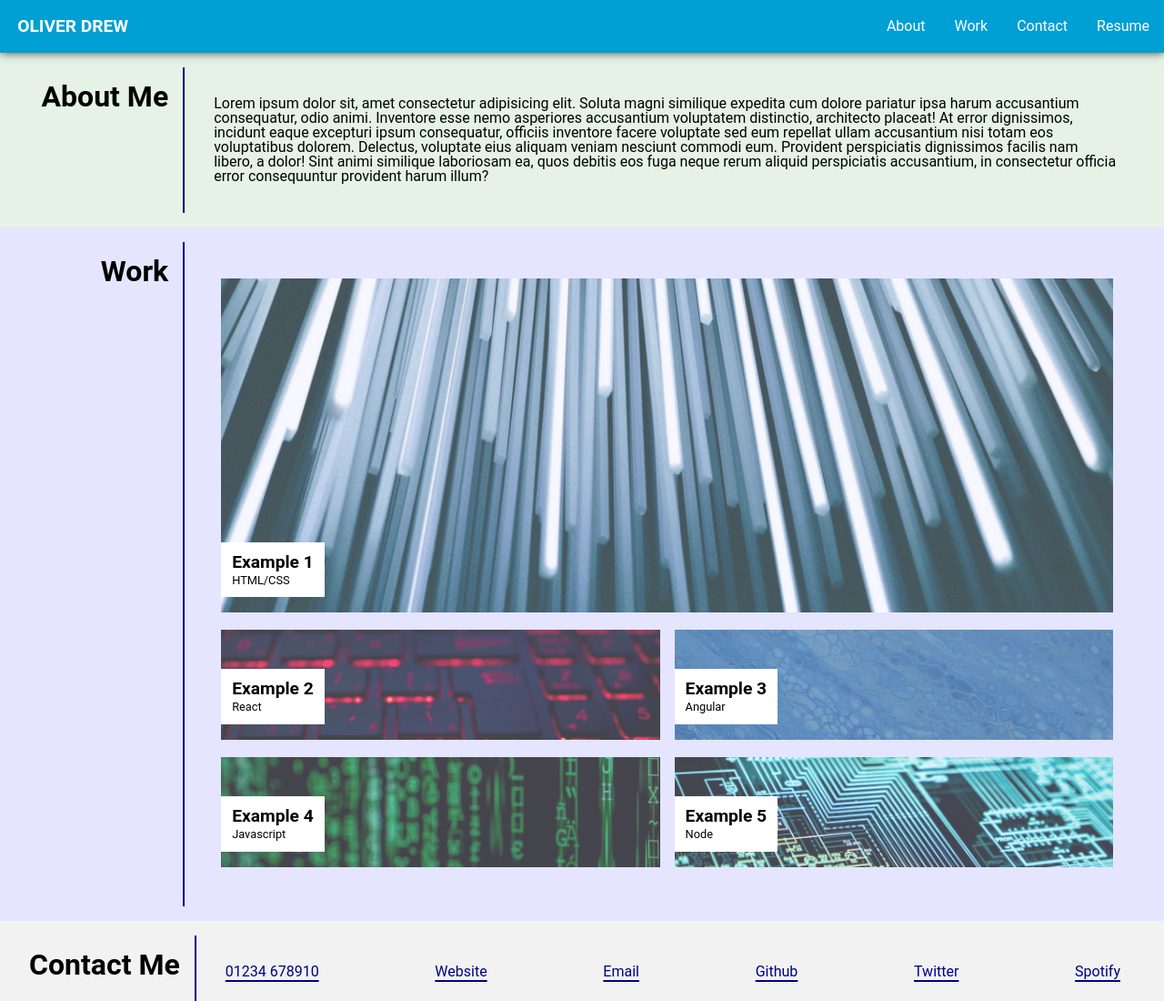
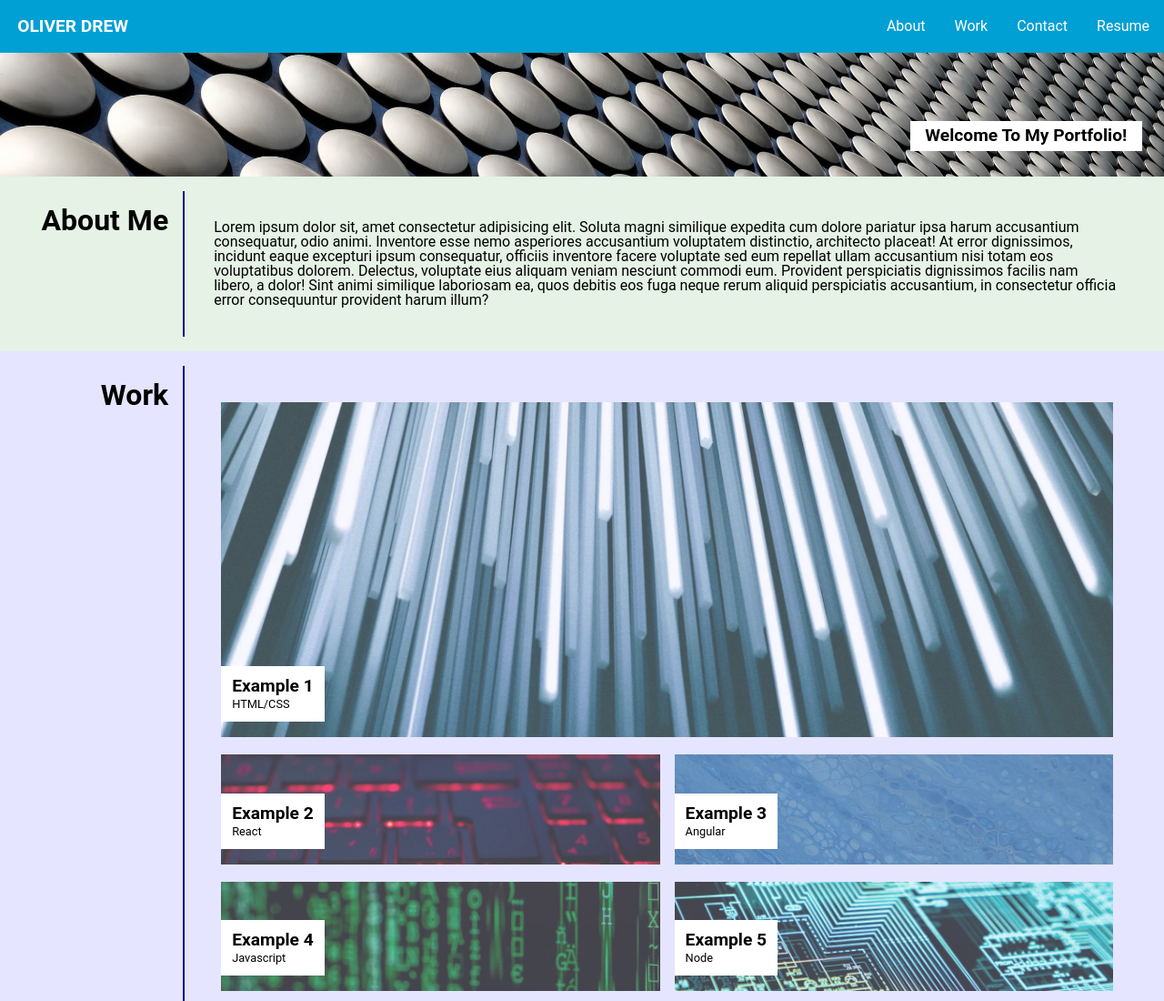
Before and after one commit to oli-drew/oliver-drew-portfolio, a plain HTML site: page index.html in a window 1280 px wide. Shown: the top 1100 px of the page at 91% size. Drawn offline with Linux system fonts and the light colour scheme.

Commit message:
Add header image with subtitle

```diff
--- a/assets/css/style.css
+++ b/assets/css/style.css
@@ -61,6 +61,30 @@ body {
 }
 
 /* Hero Image */
+.hero {
+  position: relative;
+  /* Removes unwanted space below image */
+  line-height: 0;
+}
+
+.hero img {
+  max-width: 100%;
+}
+
+.hero-label {
+  position: absolute;
+  bottom: 1.75em;
+  right: 1.5em;
+  padding: 0.75em;
+  background-color: white;
+  color: black;
+}
+
+.hero-label h2 {
+  font-size: 120%;
+  text-transform: capitalize;
+  padding: 0.25em;
+}
 
 /* Main */
 section {
@@ -118,10 +142,10 @@ section {
   opacity: 1;
 }
 
-/* Image Overlay */
+/* Image Text Overlay */
 .example {
   position: relative;
-  text-align: center;
+  /* text-align: center; */
   color: white;
 }
 
@@ -141,7 +165,7 @@ section {
 
 .example-label p {
   font-size: 80%;
-  text-align: left;
+  /* text-align: left; */
 }
 
 /* Tablets - Images */
@@ -176,6 +200,10 @@ section {
   text-decoration-thickness: 0.15em;
 }
 
+.contact-info a:hover {
+  color: black;
+}
+
 /* Tablets - main and footer */
 @media screen and (max-width: 992px) {
   section {
--- a/index.html
+++ b/index.html
@@ -5,8 +5,8 @@
     <meta http-equiv="X-UA-Compatible" content="IE=edge" />
     <meta name="viewport" content="width=device-width, initial-scale=1.0" />
     <title>Oliver Drew | Portfolio</title>
-    <link rel="stylesheet" href="/assets/css/reset.css" />
-    <link rel="stylesheet" href="/assets/css/style.css" />
+    <link rel="stylesheet" href="./assets/css/reset.css" />
+    <link rel="stylesheet" href="./assets/css/style.css" />
     <link
       rel="shortcut icon"
       type="image/x-icon"
@@ -32,7 +32,12 @@
       </nav>
     </header>
     <!-- Hero Image -->
-    <!-- <img src="" alt="" /> -->
+    <div class="hero">
+      <img class="hero-image" src="./assets/images/bullring.jpg" alt="" />
+      <div class="hero-label">
+        <h2>Welcome to my portfolio!</h2>
+      </div>
+    </div>
     <!-- Main section -->
     <main>
       <!-- About Me -->
```
Also changed, not shown: assets/images/bullring.jpg (added).
